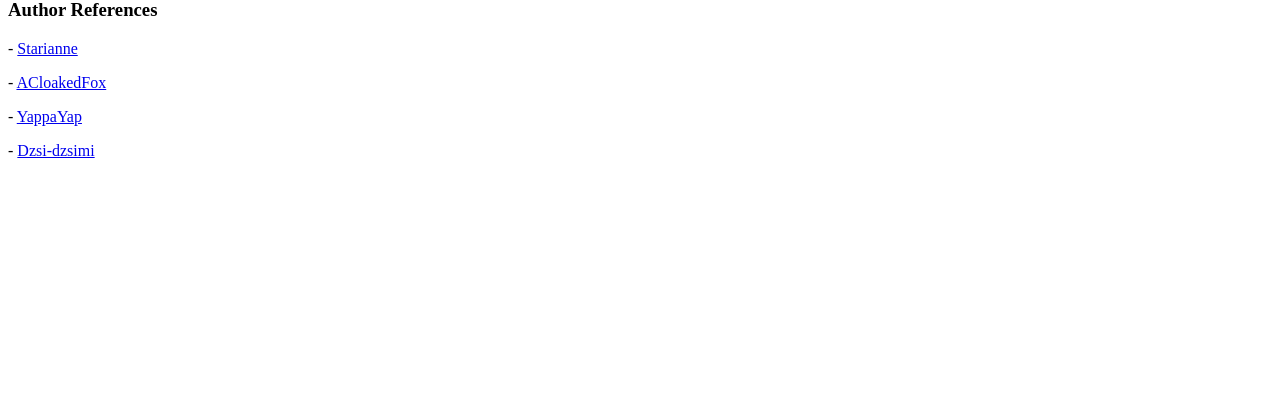
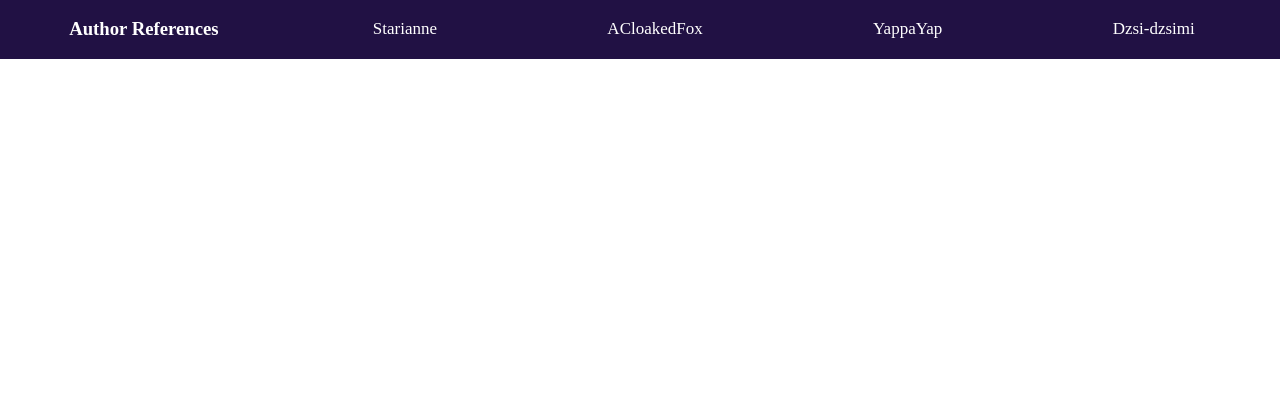
Before and after one commit to Starianne/AudioPen, a Flask app: page / in a window 1280 px wide. Shown: the part 741-1161 px from the top of the page. Before the commit the page ends 899 px from the top, so only its background shows below. Run offline with Flask 3, Linux system fonts and the light colour scheme.

Commit message:
Look at that funny lil' ref bar

```diff
--- a/templates/StyleSheet1.css
+++ b/templates/StyleSheet1.css
@@ -5,3 +5,36 @@ body
 .banner{
     background-image: linear-gradient(to right,red,orange,yellow,green,blue,indigo,violet);
 }
+
+.container {
+    display: flex;
+    flex-direction: column;
+    min-height: 100vh;
+}
+
+.bottom-nav {
+    background-color: #211144;
+    display: flex;
+    justify-content: space-around;
+    align-items: center;
+    position: fixed;
+    bottom: 0;
+    left: 0;
+    right: 0;
+}
+
+.bottom-nav a {
+    color: #fff;
+    text-align: center;
+    padding: 14px 16px;
+    text-decoration: none;
+    font-size: 17px;
+}
+
+.bottom-nav a:hover {
+    background-color: #2a93d5;
+}
+
+.authref {
+    color:white;
+}
--- a/templates/index.html
+++ b/templates/index.html
@@ -46,12 +46,15 @@
             </button>
     </div>
 
-    <div>
-        <h3>Author References</h3>
-        <p> - <a href="https://github.com/Starianne">Starianne</a> </p>
-        <p> - <a href="https://github.com/ACloakedFox">ACloakedFox</a> </p>
-        <p> - <a href="https://github.com/YappaYap">YappaYap</a> </p>
-        <p> - <a href="https://github.com/Dzsi-dzsimi">Dzsi-dzsimi</a></p>
-    </div>
+
+        <div class="container">
+            <nav class="bottom-nav">
+                <h3 class="authref">Author References</h3>
+                <a href="https://github.com/Starianne">Starianne</a>
+                <a href="https://github.com/ACloakedFox">ACloakedFox</a>
+                <a href="https://github.com/YappaYap">YappaYap</a>
+                <a href="https://github.com/Dzsi-dzsimi">Dzsi-dzsimi</a>
+            </nav>
+        </div>
 </body>
 </html>
```
